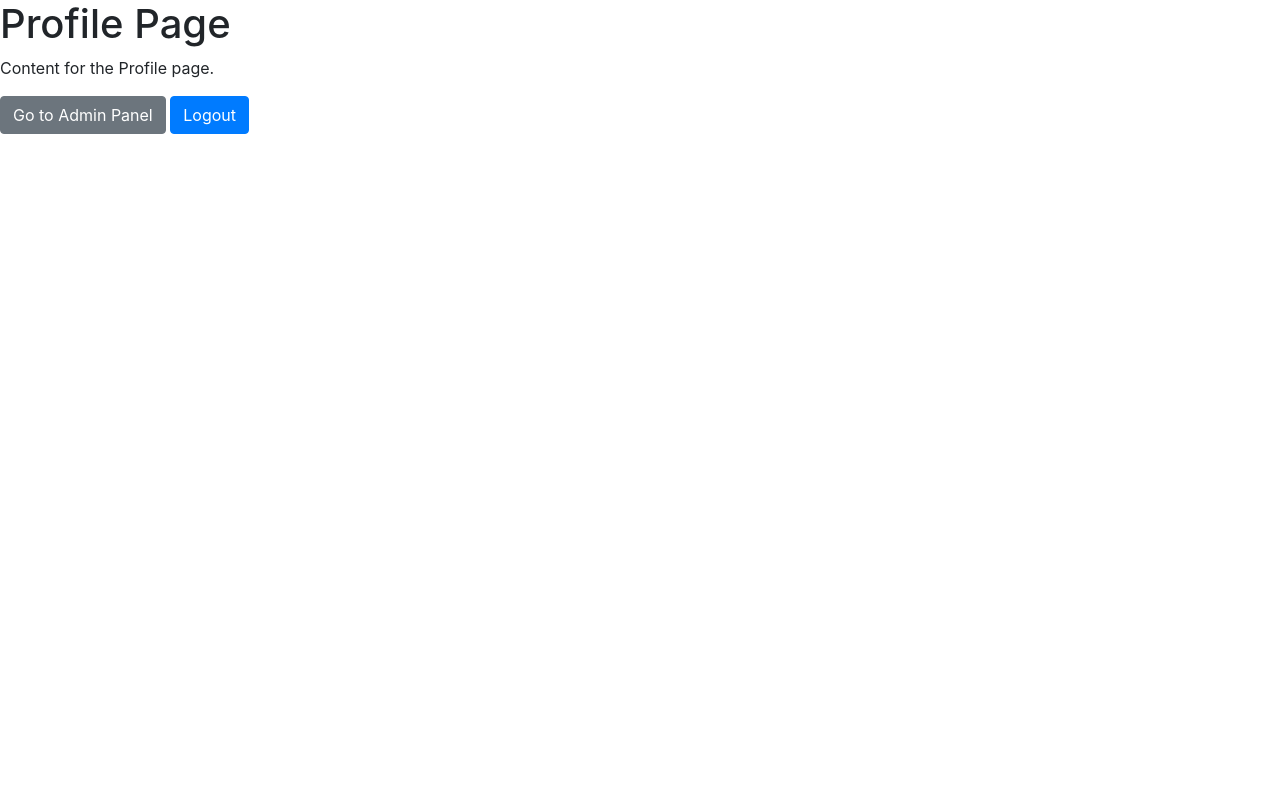
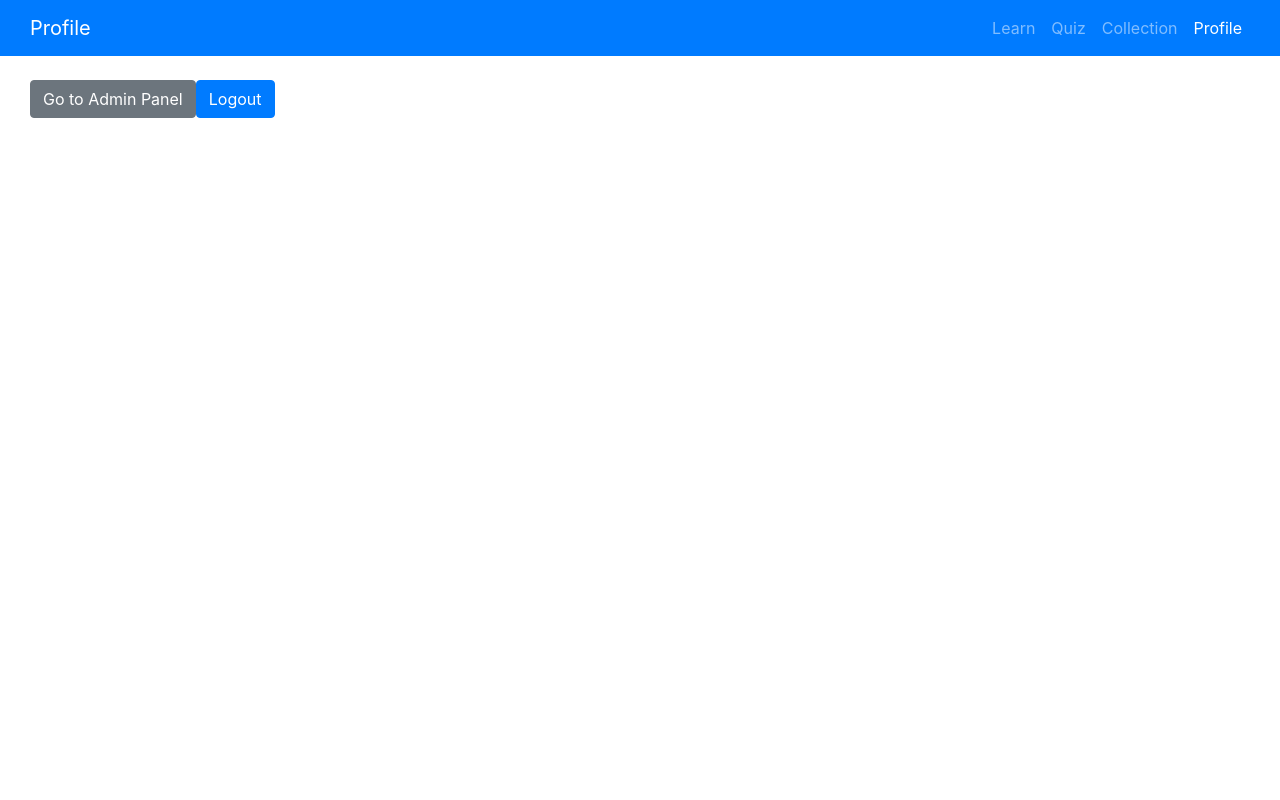
Before and after one commit to jmnery/Abakamay, a Flask app: page /profile in a window 1280 px wide. Run offline with Flask 3, Linux system fonts and the light colour scheme; the visitor is signed in with stand-in values (Sample User, id 1); some libraries are stand-ins or nearby versions.

Commit message:
collection and profile UI

```diff
--- a/templates/tabs/profile.html
+++ b/templates/tabs/profile.html
@@ -1,11 +1,68 @@
 {% extends 'base.html' %} {% block title %}Profile{% endblock %} {% block
 content %}
-<h1>Profile Page</h1>
-<p>Content for the Profile page.</p>
 
-<!-- Link to Admin Page -->
-<a href="{{ url_for('admin') }}" class="btn btn-secondary">Go to Admin Panel</a>
+<style>
+  .container-profile {
+    display: flex;
+    height: 100vh;
+    width: 100%;
+    padding: 30px;
+    padding-top: 80px;
+    padding-bottom: 10px;
+    box-sizing: border-box;
+  }
+  .navbar {
+    margin-bottom: 0;
+    padding-left: 30px !important;
+    padding-right: 30px !important;
+  }
 
-<!-- Logout link -->
-<a href="{{ url_for('logout') }}" class="btn btn-primary">Logout</a>
+  .navbar-nav {
+    margin-left: auto;
+  }
+</style>
+
+<nav class="navbar navbar-expand-lg navbar-dark bg-primary fixed-top">
+  <div class="navbar-brand" style="color: white">Profile</div>
+  <button
+    class="navbar-toggler"
+    type="button"
+    data-toggle="collapse"
+    data-target="#navbarNav"
+    aria-controls="navbarNav"
+    aria-expanded="false"
+    aria-label="Toggle navigation"
+  >
+    <span class="navbar-toggler-icon"></span>
+  </button>
+  <div class="collapse navbar-collapse" id="navbarNav">
+    <ul class="navbar-nav ml-auto">
+      <li class="nav-item">
+        <a class="nav-link" href="{{ url_for('learn') }}">Learn</a>
+      </li>
+      <li class="nav-item">
+        <a class="nav-link" href="{{ url_for('quiz') }}">Quiz</a>
+      </li>
+      <li class="nav-item">
+        <a class="nav-link" href="{{ url_for('collection') }}">Collection</a>
+      </li>
+      <li class="nav-item">
+        <a class="nav-link active" href="{{ url_for('profile') }}">Profile</a>
+      </li>
+    </ul>
+  </div>
+</nav>
+<div class="container-profile">
+  <!-- Link to Admin Page -->
+  <div>
+    <a href="{{ url_for('admin') }}" class="btn btn-secondary"
+      >Go to Admin Panel</a
+    >
+  </div>
+  <!-- Logout link -->
+  <div>
+    <a href="{{ url_for('logout') }}" class="btn btn-primary">Logout</a>
+  </div>
+</div>
+
 {% endblock %}
```
Also changed, not shown: templates/tabs/collection.html (+38 -11 lines).
